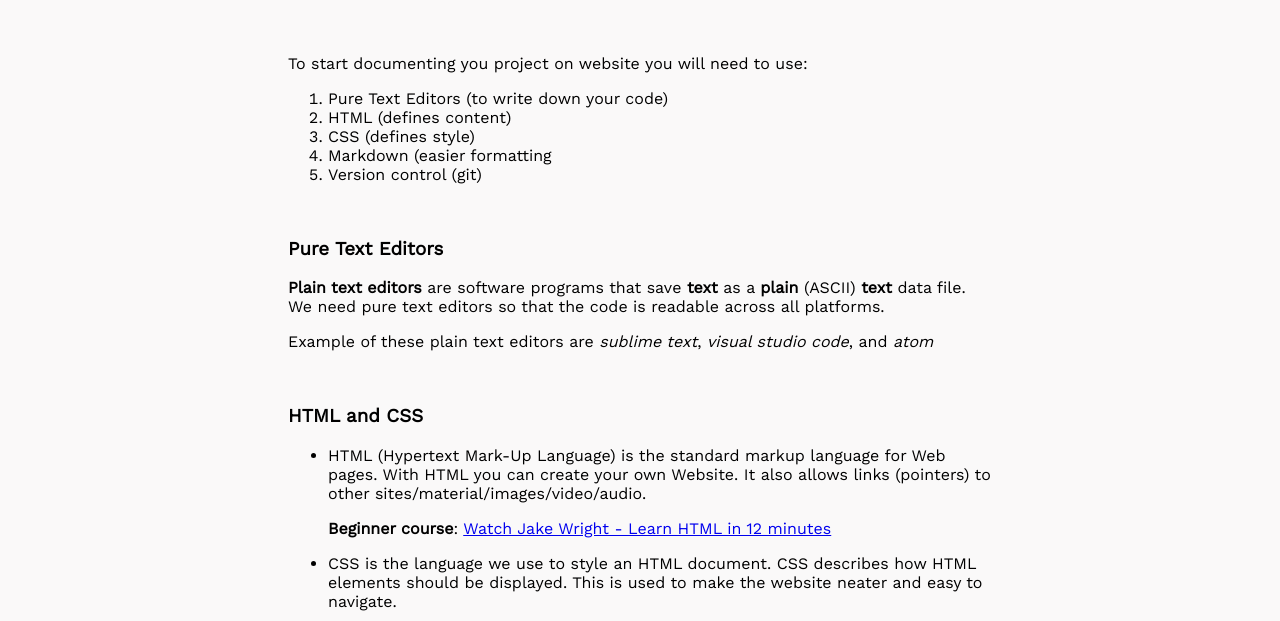
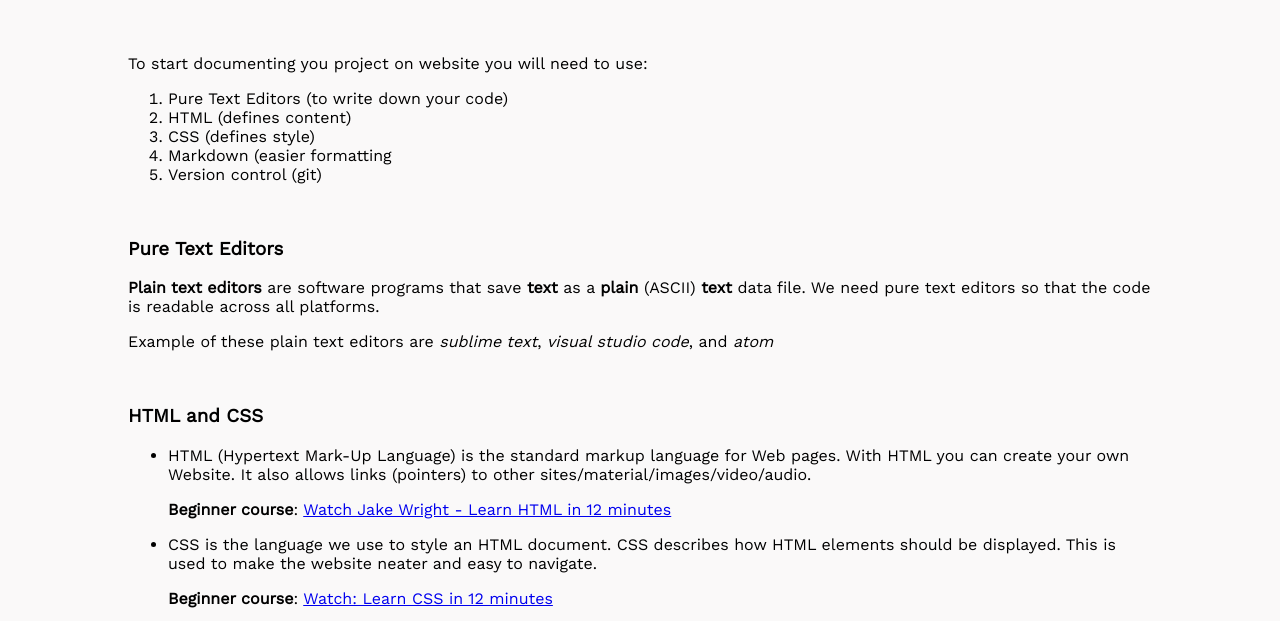
Before and after one commit to setiawansandi/test, a plain HTML site: page project/websitedevelopment.html in a window 1280 px wide. Shown: the part 162-783 px from the top of the page. Drawn offline with nearby package versions, Linux system fonts and the light colour scheme.

Commit message:
Update websitedevelopment.html

```diff
--- a/project/websitedevelopment.html
+++ b/project/websitedevelopment.html
@@ -32,7 +32,7 @@
 		</div>
 	</header>
 
-    <div id= "maintext">
+    <div class="container">
         <p>&nbsp;</p>
         <h1 style="text-align:center">Website Development</h1>
         <p>&nbsp;</p>
```
